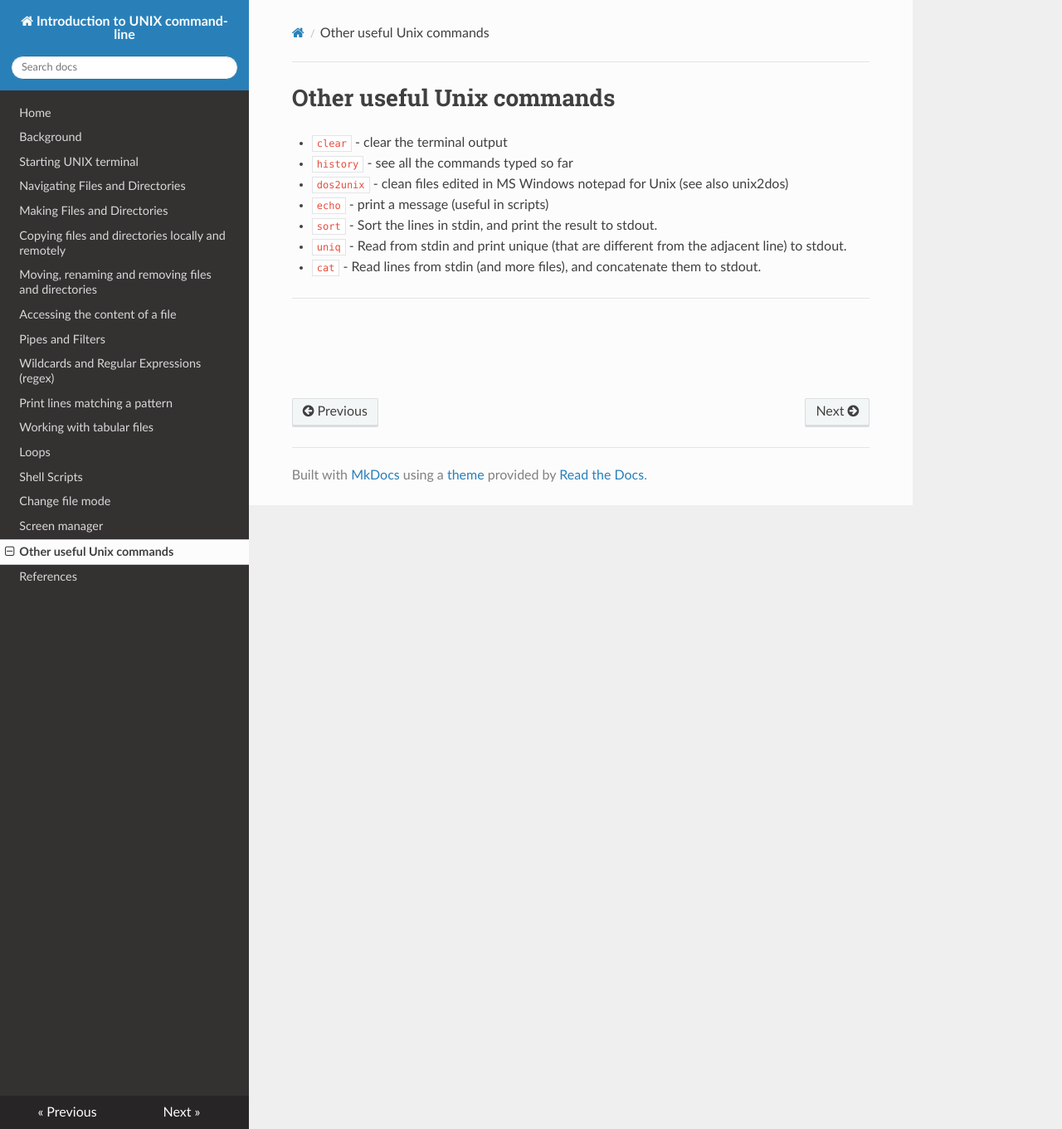
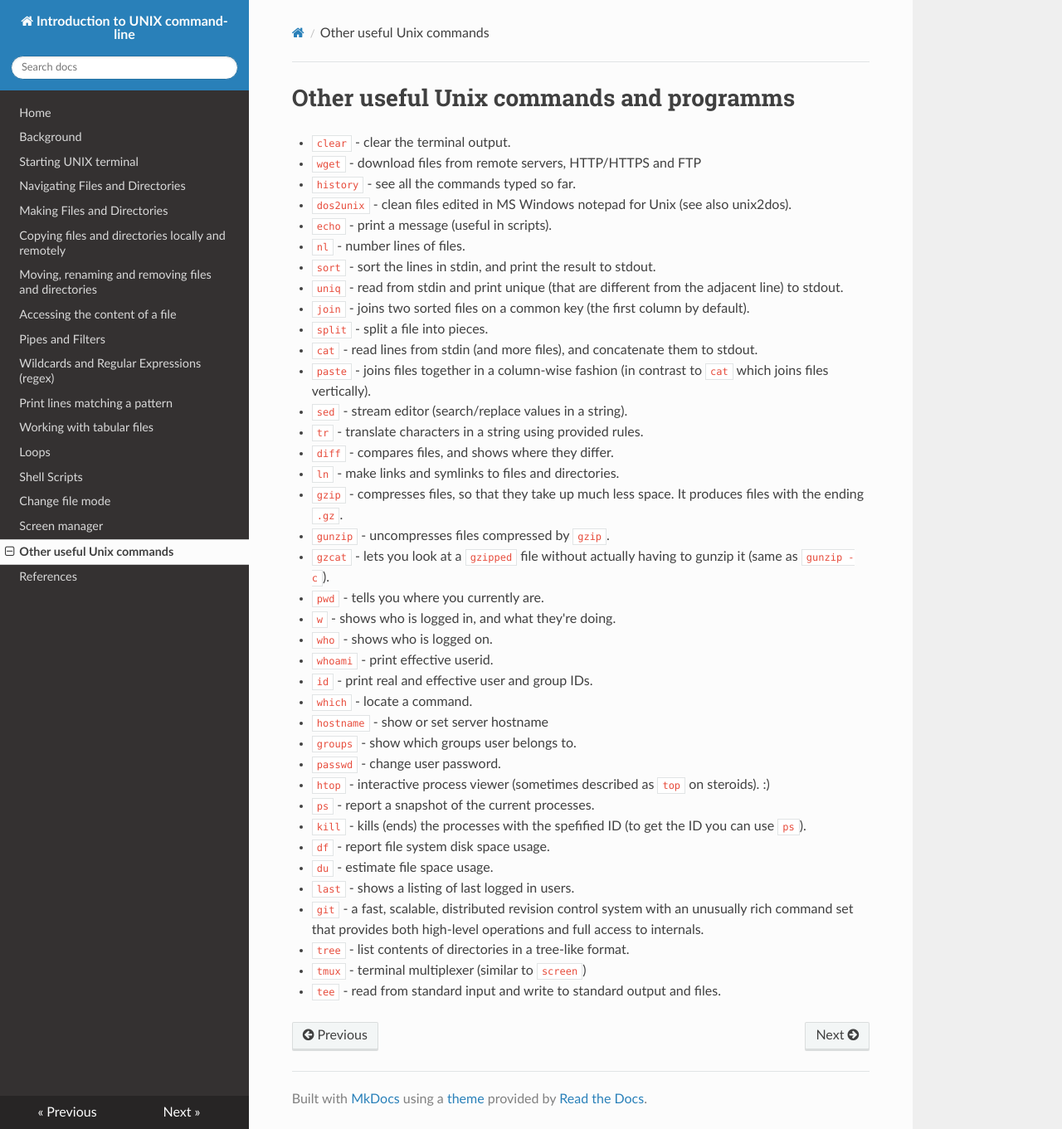
Before and after one commit to bajicv/unix_intro, an MkDocs documentation site: the page built from docs/extra.md, in a window 1280 px wide and 1361 px high. Shown: the whole window at 83% size. Built offline with MkDocs 1.6.1, drawn with Linux system fonts in a browser that asks for light colours; nearby versions of some CDN libraries.

Commit message:
changes in extra.md

```diff
--- a/docs/extra.md
+++ b/docs/extra.md
@@ -1,16 +1,40 @@
-# Other useful Unix commands
+# Other useful Unix commands and programms
 
--   `clear` - clear the terminal output
--   `history` - see all the commands typed so far
--   `dos2unix` - clean files edited in MS Windows notepad for Unix (see
-    also unix2dos)
--   `echo` - print a message (useful in scripts)
--   `sort` - Sort the lines in stdin, and print the result to stdout.
--   `uniq` - Read from stdin and print unique (that are different from
-    the adjacent line) to stdout.
--   `cat` - Read lines from stdin (and more files), and concatenate them
-    to stdout.
-
-------------------------------------------------------------------------
-
-<br /><br /><br />
+-   `clear` - clear the terminal output.
+-   `wget` - download files from remote servers, HTTP/HTTPS and FTP
+-   `history` - see all the commands typed so far.
+-   `dos2unix` - clean files edited in MS Windows notepad for Unix (see also unix2dos).
+-   `echo` - print a message (useful in scripts).
+-   `nl` - number lines of files.
+-   `sort` - sort the lines in stdin, and print the result to stdout.
+-   `uniq` - read from stdin and print unique (that are different from the adjacent line) to stdout.
+-   `join` - joins two sorted files on a common key (the first column by default).
+-   `split` - split a file into pieces.
+-   `cat` - read lines from stdin (and more files), and concatenate them to stdout.
+-   `paste` - joins files together in a column-wise fashion (in contrast to `cat` which joins files vertically).
+-   `sed` - stream editor (search/replace values in a string).
+-   `tr` - translate characters in a string using provided rules.
+-   `diff` - compares files, and shows where they differ.
+-   `ln` - make links and symlinks to files and directories.
+-   `gzip` - compresses files, so that they take up much less space. It produces files with the ending `.gz`.
+-   `gunzip` - uncompresses files compressed by `gzip`.
+-   `gzcat` - lets you look at a `gzipped` file without actually having to gunzip it (same as `gunzip -c`).
+-   `pwd` - tells you where you currently are.
+-   `w` - shows who is logged in, and what they're doing.
+-   `who` - shows who is logged on.
+-   `whoami` - print effective userid.
+-   `id` - print real and effective user and group IDs.
+-   `which` - locate a command.
+-   `hostname` - show or set server hostname
+-   `groups` - show which groups user belongs to.
+-   `passwd` - change user password.
+-   `htop` - interactive process viewer (sometimes described as `top` on steroids). :)
+-   `ps` - report a snapshot of the current processes.
+-   `kill` - kills (ends) the processes with the spefified ID (to get the ID you can use `ps`).
+-   `df` - report file system disk space usage.
+-   `du` - estimate file space usage.
+-   `last` - shows a listing of last logged in users.
+-   `git` - a fast, scalable, distributed revision control system with an unusually rich command set that provides both high-level operations and full access to internals.
+-   `tree` - list contents of directories in a tree-like format.
+-   `tmux` - terminal multiplexer (similar to `screen`)
+-   `tee` - read from standard input and write to standard output and files.
```
